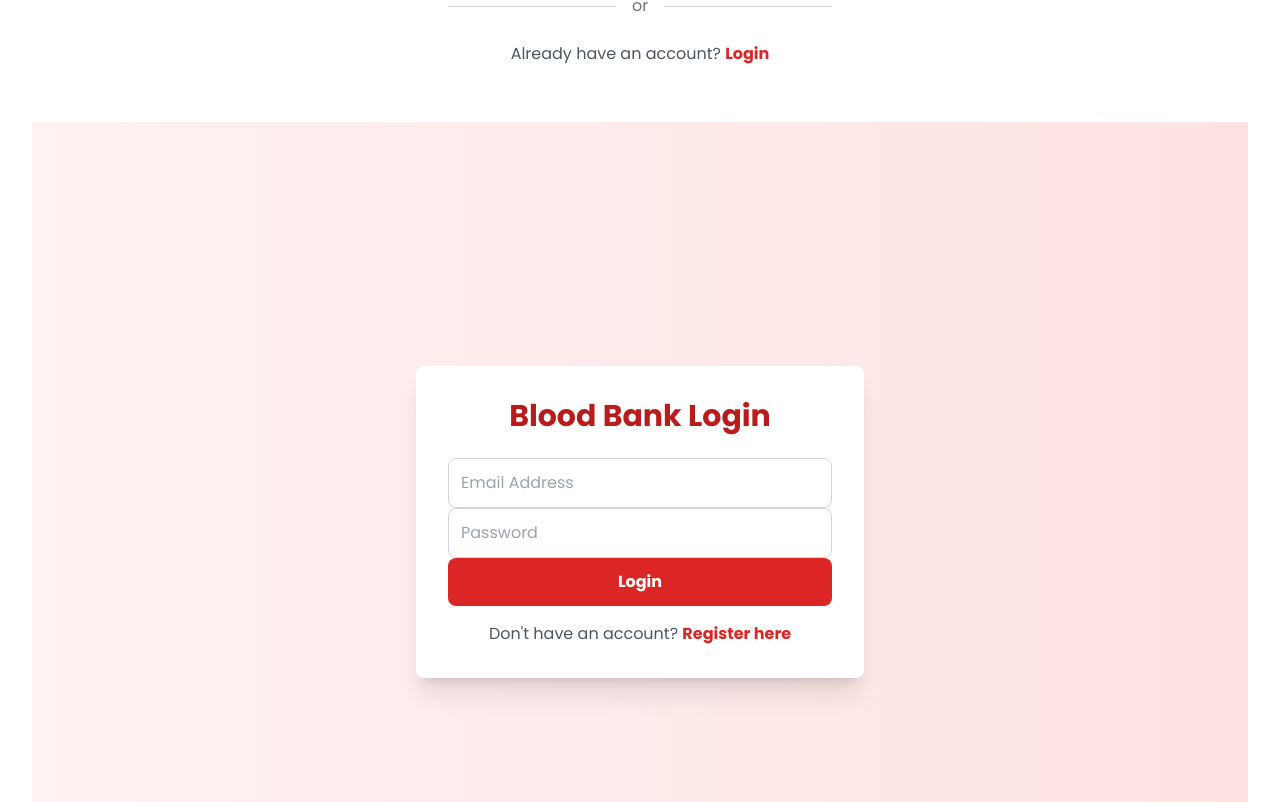
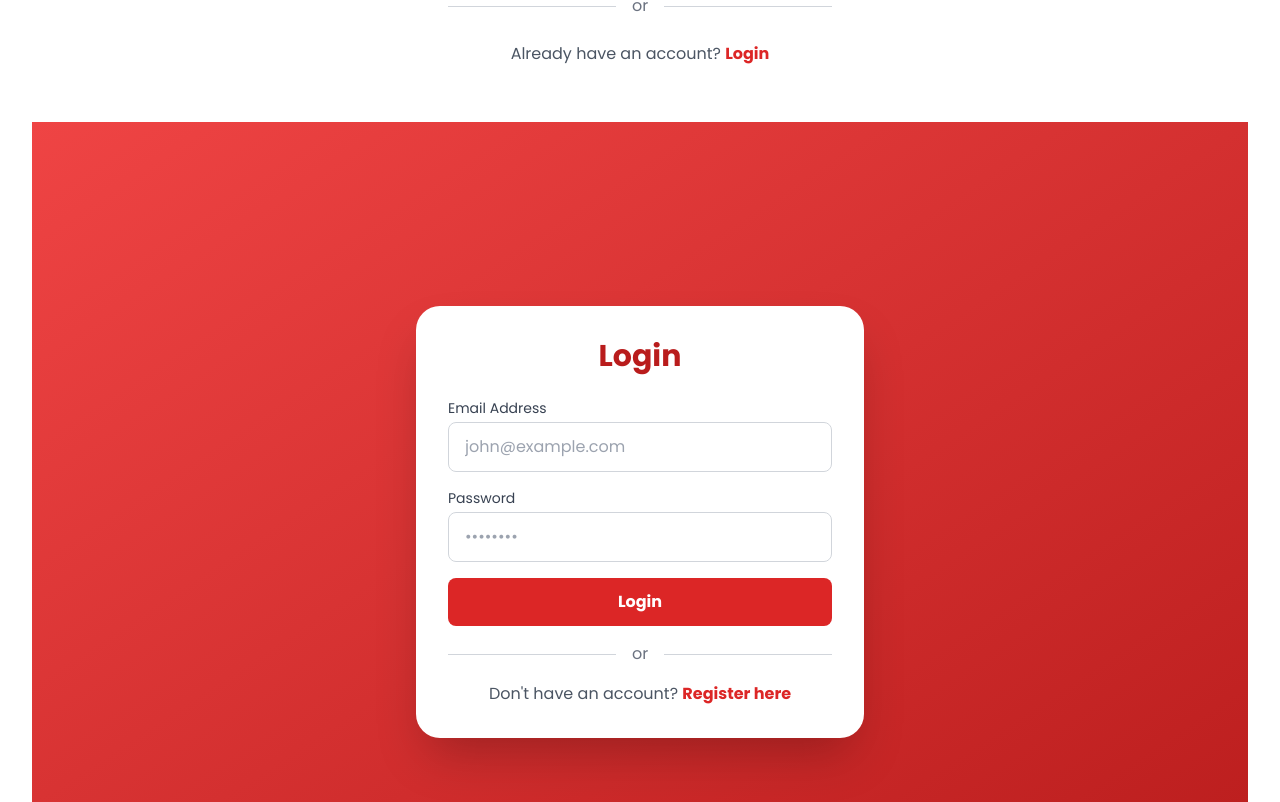
Before and after one commit to Sherrrrryyy/Blood-Bank-Website, a React (Vite) app: page /login in a window 1280 px wide. Shown: the part 758-1560 px from the top of the page. Built offline with nearby package versions, Linux system fonts and the light colour scheme; no server answers.

Commit message:
refactor Login and Register components for improved UI and navigation; streamline login logic and enhance form accessibility

```diff
--- a/src/pages/Login.jsx
+++ b/src/pages/Login.jsx
@@ -1,5 +1,4 @@
 import React, { useState } from 'react';
-import axios from 'axios';
 import { useNavigate } from 'react-router-dom';
 
 const Login = () => {
@@ -16,46 +15,69 @@ const Login = () => {
         });
     };
 
-    const handleSubmit = async (e) => {
+    const handleSubmit = (e) => {
         e.preventDefault();
-        try {
-            const userData = { email: formData.email, password: formData.password };
-            await axios.post('http://localhost:5000/api/login', userData);
+        // Handle login logic here
         navigate('/');
-        } catch (error) {
-            console.error('Login error:', error);
-        }
     };
 
+    return (
+        <div className="min-h-screen flex items-center justify-center bg-gradient-to-br from-red-500 to-red-700 p-6">
+            <div className="bg-white rounded-3xl shadow-2xl w-full max-w-md overflow-hidden">
+                <div className="p-8">
+                    <h2 className="text-3xl font-bold text-red-700 mb-6 text-center">
+                        Login
+                    </h2>
 
-    return (
-        <div className="min-h-screen flex items-center justify-center bg-gradient-to-r from-red-50 to-red-100">
-            <div className="bg-white shadow-xl rounded-lg p-8 w-full max-w-md">
-                <h2 className="text-3xl font-bold text-red-700 mb-6 text-center">Blood Bank Login</h2>
-
-                <form onSubmit={handleSubmit}>
+                    <form onSubmit={handleSubmit} className="space-y-4">
+                        <div>
+                            <label htmlFor="email" className="block text-sm font-medium text-gray-700 mb-1 text-left">
+                                Email Address
+                            </label>
                             <input
                                 type="email"
+                                id="email"
                                 name="email"
-                        placeholder="Email Address"
+                                placeholder="john@example.com"
                                 value={formData.email}
                                 onChange={handleChange}
                                 required
-                        className="border border-gray-300 p-3 w-full rounded-lg focus:outline-none focus:ring-2 focus:ring-red-500"
+                                className="w-full px-4 py-3 border border-gray-300 rounded-lg focus:ring-2 focus:ring-red-500 focus:border-transparent transition-all"
                             />
+                        </div>
+
+                        <div>
+                            <label htmlFor="password" className="block text-sm font-medium text-gray-700 mb-1 text-left">
+                                Password
+                            </label>
                             <input
                                 type="password"
+                                id="password"
                                 name="password"
-                        placeholder="Password"
+                                placeholder="••••••••"
                                 value={formData.password}
                                 onChange={handleChange}
                                 required
-                        className="border border-gray-300 p-3 w-full rounded-lg focus:outline-none focus:ring-2 focus:ring-red-500"
+                                className="w-full px-4 py-3 border border-gray-300 rounded-lg focus:ring-2 focus:ring-red-500 focus:border-transparent transition-all"
                             />
-                    <button type="submit" className="w-full bg-red-600 text-white p-3 rounded-lg hover:bg-red-700 transition duration-200 font-semibold">
+                        </div>
+
+                        <button
+                            type="submit"
+                            className="w-full bg-red-600 text-white py-3 rounded-lg hover:bg-red-700 transition-all font-semibold mt-4"
+                        >
                             Login
                         </button>
-                    <p className="text-center mt-4 text-gray-600">
+
+                        <div className="flex items-center my-6">
+                            <div className="flex-1 h-px bg-gray-300"></div>
+                            <span className="px-4 text-gray-500">or</span>
+                            <div className="flex-1 h-px bg-gray-300"></div>
+                        </div>
+
+
+
+                        <p className="text-center mt-6 text-gray-600">
                             Don't have an account?{' '}
                             <button
                                 onClick={() => navigate('/register')}
@@ -67,7 +89,7 @@ const Login = () => {
                     </form>
                 </div>
             </div>
-
+        </div>
     );
 };
 
--- a/src/pages/Register.jsx
+++ b/src/pages/Register.jsx
@@ -156,7 +156,7 @@ const Register = () => {
                     <p className="text-center mt-6 text-gray-600">
                         Already have an account?{' '}
                         <button
-                            onClick={() => navigate('/login')}
+                            onClick={() => navigate('./login')}
                             className="text-red-600 hover:text-red-700 font-semibold"
                         >
                             Login
```
Lines whose indentation alone changed are shown as unchanged.
